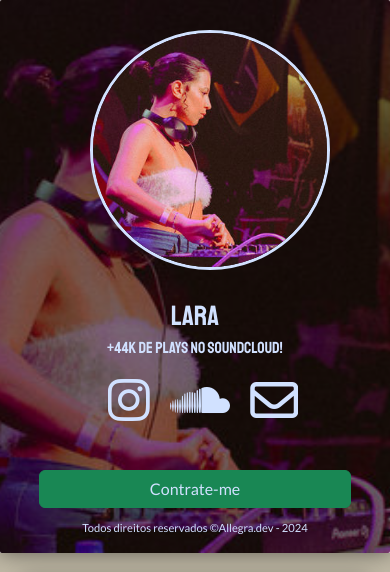
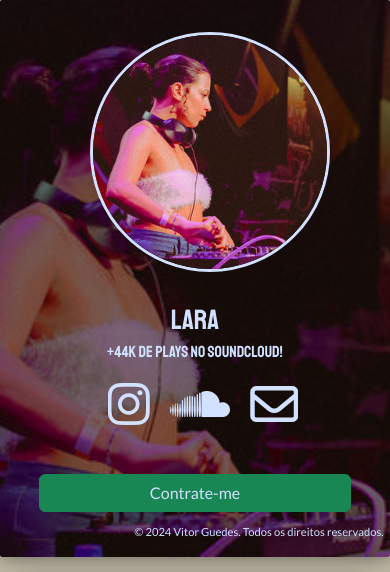
Before and after one commit to Allegrafrontend/Lara, a plain HTML site: page index.html in a window 390 px wide. Shown: the top 572 px of the page. Drawn offline with nearby package versions, Linux system fonts and the light colour scheme.

Commit message:
atualizaçao do Avatar Profile e alguns erros de responsividade

```diff
--- a/css/style.css
+++ b/css/style.css
@@ -14,7 +14,7 @@ span{
     border-radius: 50%;
     border: solid 3px #d1e1ff;
     width: 15em;
-    margin: 30px 0 30px 110px;
+    margin: 2em 0 2em 6.875em;
     position:relative;
     z-index: 2;
 }
@@ -207,7 +207,7 @@ span{
         border-radius: 50%;
         border: solid 3px #d1e1ff;
         width: 13em;
-        margin: 30px 0 8px 6em;
+        margin: 2em 0 .5em 6em;
         position:relative;
         z-index: 2;
     }
@@ -242,7 +242,7 @@ span{
     }
 
 }
-@media screen and (max-width:820px) {
+@media screen and (min-width:820px) and (max-width:1179px) {
     .imagemMascara > img{
         border-radius: 50%;
         border: solid 3px #d1e1ff;
@@ -309,7 +309,7 @@ span{
         border-radius: 50%;
         border: solid 3px #d1e1ff;
         width: 15em;
-        margin: 30px 0 30px 90px;
+        margin: 2em 0 2em 5.625em;
         position:relative;
         z-index: 2;
     }
@@ -366,7 +366,7 @@ span{
         border-radius: 50%;
         border: solid 3px #d1e1ff;
         width: 15em;
-        margin: 30px 0 30px 20px;
+        margin: 2em 0 2em 1.2em;
         position:relative;
         z-index: 2;
     }
--- a/index.html
+++ b/index.html
@@ -42,7 +42,7 @@
             <a target="_blank" href="https://wa.me/5511972712484">Contrate-me</a>
         </button>
         <footer class="text-center">
-            <p>Todos direitos reservados &copy;Allegra.dev - 2024</p>
+            <p>&copy; 2024 Vitor Guedes. Todos os direitos reservados.</p>
         </footer>
     </header>
 
@@ -146,7 +146,7 @@
             <div class="row">
                 <div class="col-6 ">
                     <h2 class="fs-1">PEREREKA TECHNOLOGIKA<span>_</span></h2>
-                    <iframe width="100%" height="300" scrolling="no" frameborder="no" allow="autoplay" src="https://w.soundcloud.com/player/?url=https%3A//api.soundcloud.com/tracks/1602970092&color=%23ff5500&auto_play=true&hide_related=false&show_comments=true&show_user=true&show_reposts=false&show_teaser=true&visual=true"></iframe><div style="font-size: 10px; color: #cccccc;line-break: anywhere;word-break: normal;overflow: hidden;white-space: nowrap;text-overflow: ellipsis; font-family: Interstate,Lucida Grande,Lucida Sans Unicode,Lucida Sans,Garuda,Verdana,Tahoma,sans-serif;font-weight: 100;"><a href="https://soundcloud.com/larasanches" title="LARA" target="_blank" style="color: #cccccc; text-decoration: none;"></a><a href="https://soundcloud.com/larasanches/perereka-technologika" title="PEREREKA TECHNOLOGIKA" target="_blank" style="color: #cccccc; text-decoration: none;"></a></div>
+                    <iframe width="100%" height="300" scrolling="no" frameborder="no" allow="autoplay" src="https://w.soundcloud.com/player/?url=https%3A//api.soundcloud.com/tracks/1602970092&color=%23ff5500&auto_play=false&hide_related=false&show_comments=true&show_user=true&show_reposts=false&show_teaser=true&visual=true"></iframe><div style="font-size: 10px; color: #cccccc;line-break: anywhere;word-break: normal;overflow: hidden;white-space: nowrap;text-overflow: ellipsis; font-family: Interstate,Lucida Grande,Lucida Sans Unicode,Lucida Sans,Garuda,Verdana,Tahoma,sans-serif;font-weight: 100;"><a href="https://soundcloud.com/larasanches" title="LARA" target="_blank" style="color: #cccccc; text-decoration: none;"></a><a href="https://soundcloud.com/larasanches/perereka-technologika" title="PEREREKA TECHNOLOGIKA" target="_blank" style="color: #cccccc; text-decoration: none;"></a></div>
                 </div>
                 <div class="col-6 secondIframe">
                     <h2 class="fs-1">PuroXTC<span>_</span></h2>
```
